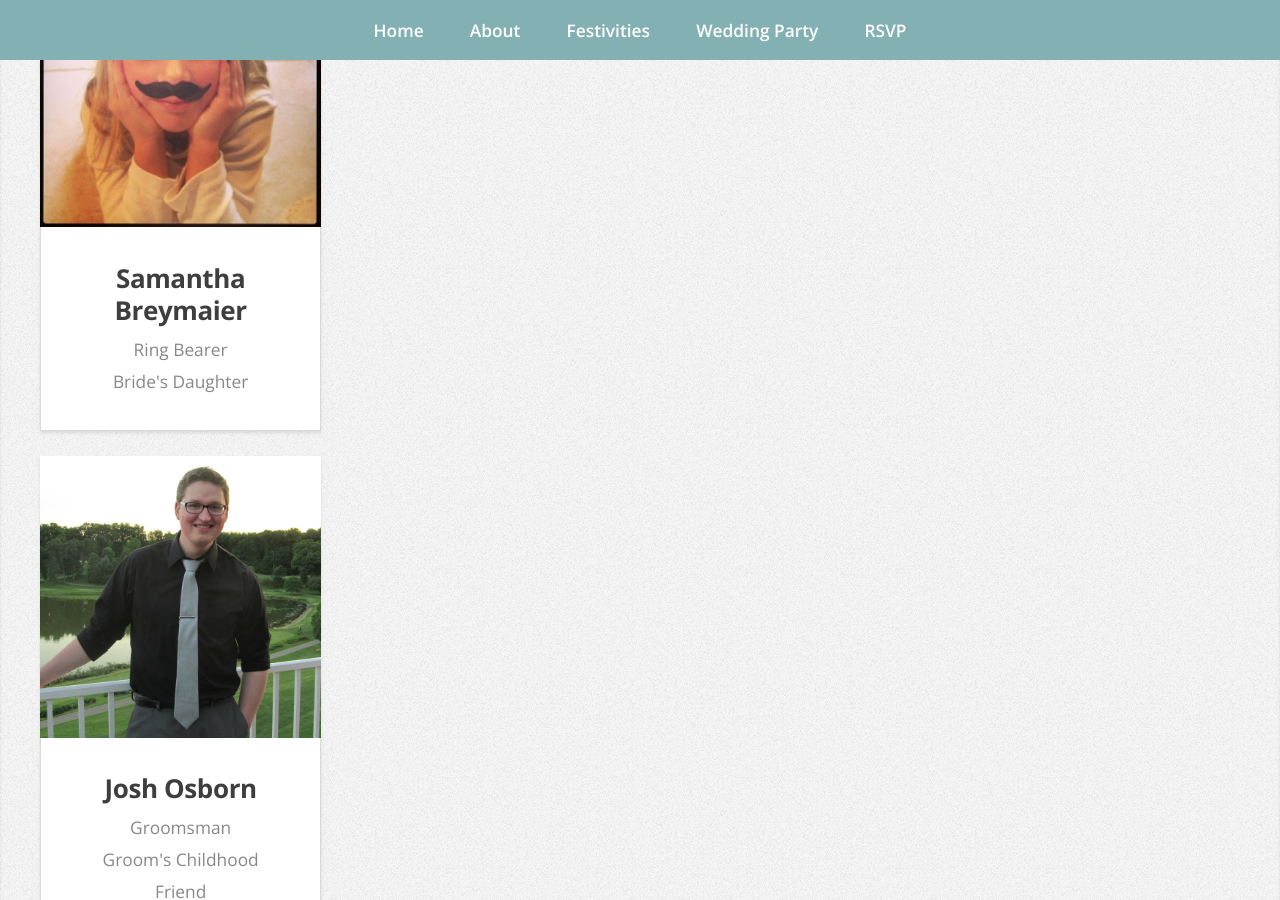
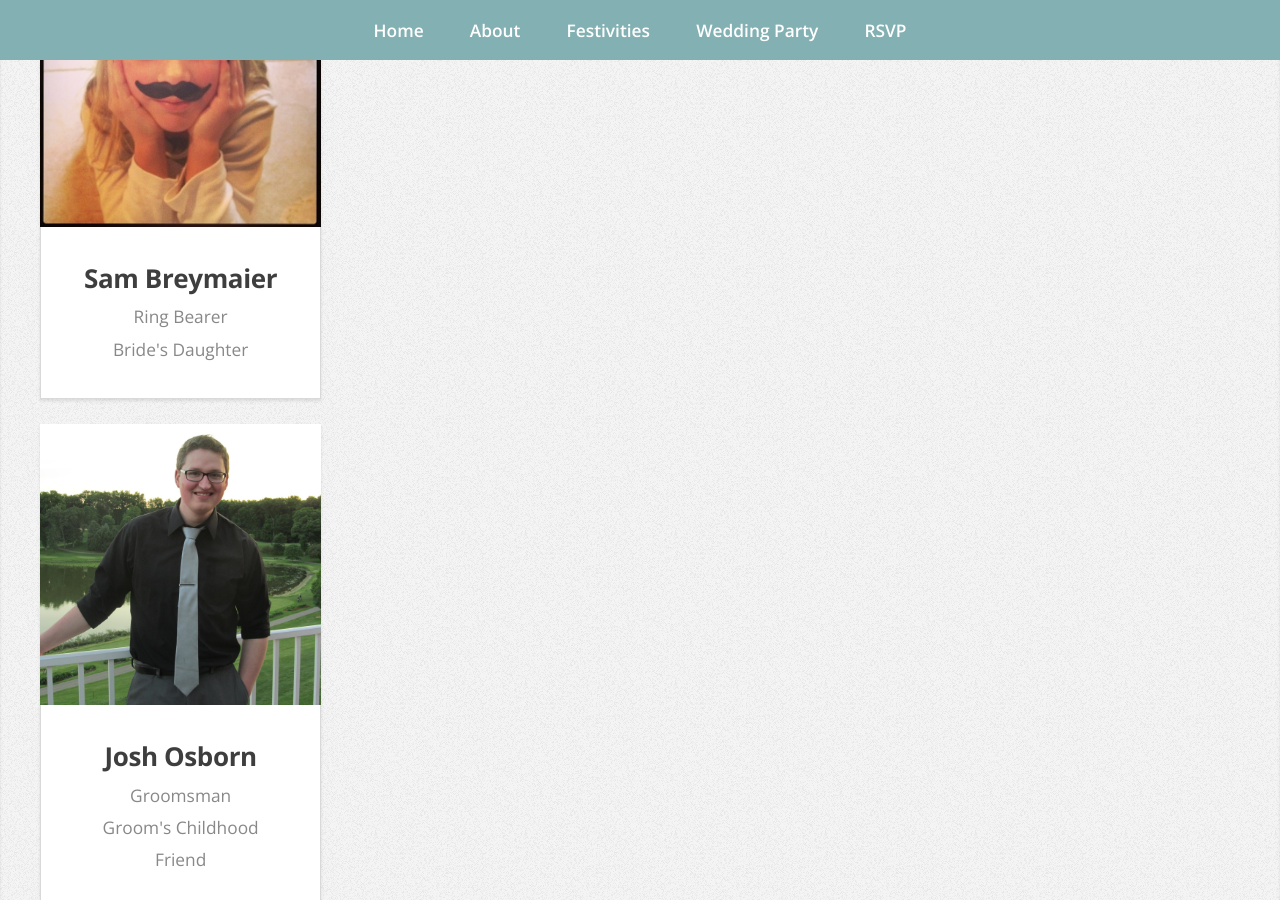
Before and after one commit to ersatzryan/wedding, a Jekyll site: the page built from index.html, in a window 1280 px wide and 900 px high, scrolled down 5615 px. Built offline with Jekyll 4.4.1, drawn with Linux system fonts in a browser that asks for light colours.

Commit message:
Change Samantha to Sam

```diff
--- a/_data/wedding_party.yml
+++ b/_data/wedding_party.yml
@@ -13,7 +13,7 @@
   title: "Bridesmaid"
   description: "Groom's Daughter"
 
-- name: Samantha Breymaier
+- name: Sam Breymaier
   image: "sam.jpg"
   title: "Ring Bearer"
   description: "Bride's Daughter"
```
